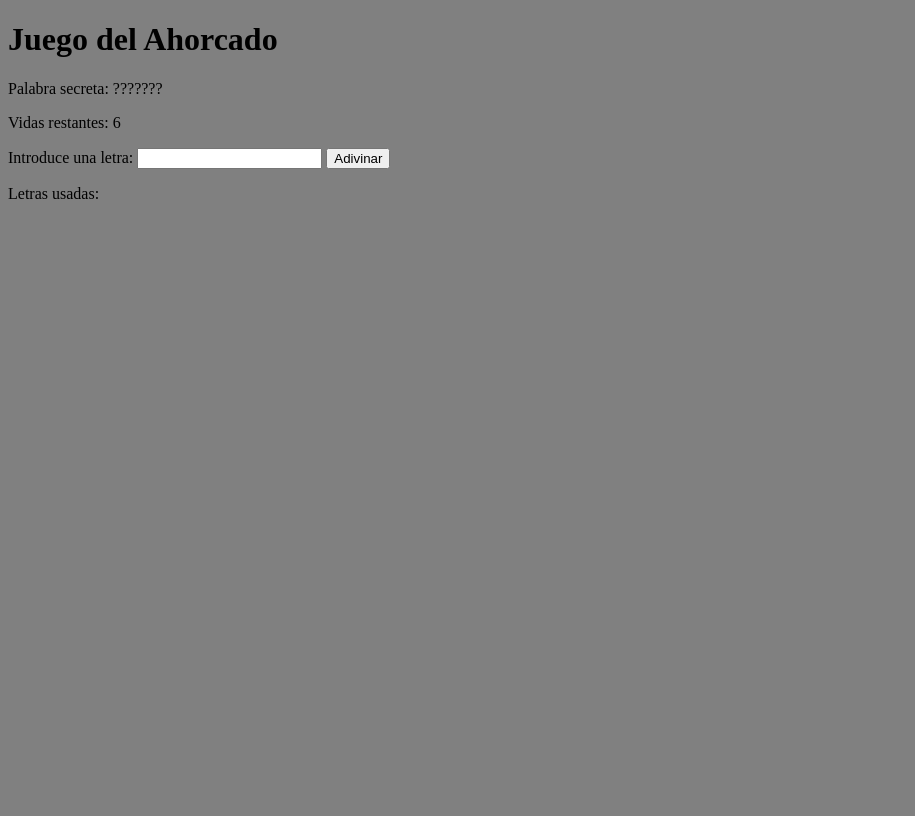
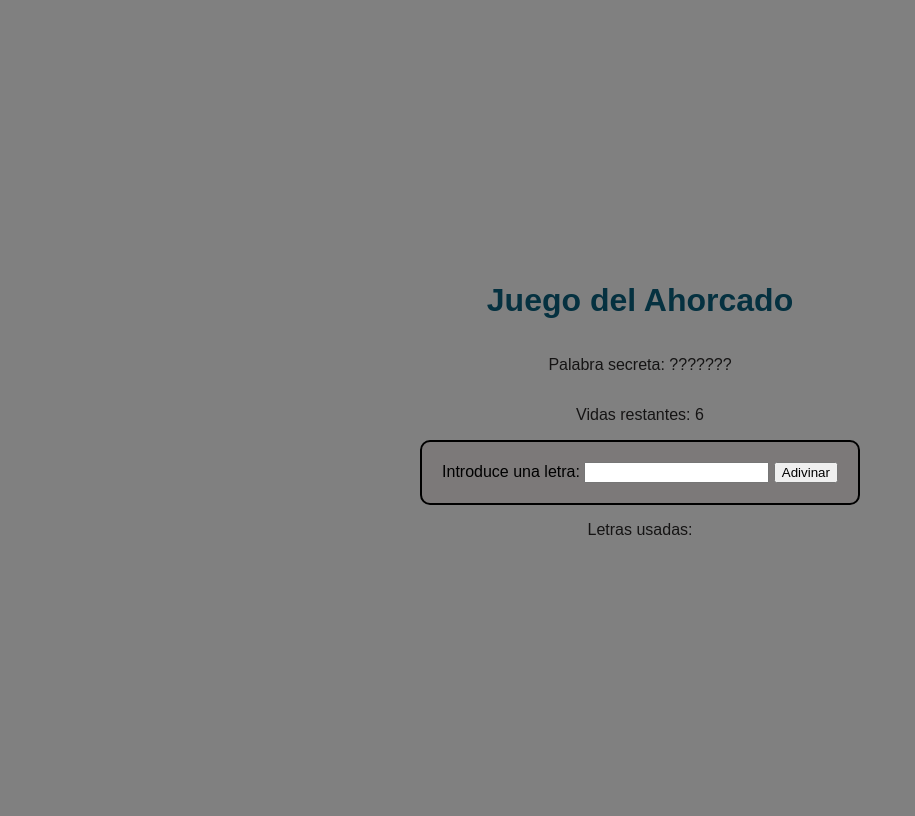
Before and after one commit to laleexs/AE1-DESPLIEGE, a PHP site: page /DESPLIEGE/ in a window 1280 px wide. Shown: the whole page, without its empty margins (0-915 px from the left). Before the commit the page ends 199 px from the top, so only its background shows below. Run offline with PHP 8.4, Linux system fonts and the light colour scheme.

Commit message:
añadidos elementos css para mejorar un poco el estilo del documento

```diff
--- a/estilos.css
+++ b/estilos.css
@@ -1,3 +1,26 @@
 body {
     background-color:gray;
+    font-family: Arial, Helvetica, sans-serif;
+    display : flex;
+     flex-direction: column;
+    justify-content: center;
+    align-items: center;
+    height: 100vh;
+
+
 }
+
+h1 {
+    color:rgb(5, 49, 64)
+}
+
+p {
+    color: rgb(21, 20, 20)
+}
+
+form {
+  border: 2px solid black;   /* grosor, estilo y color del borde */
+  padding: 20px;             /* espacio interior */
+  border-radius: 10px;       /* esquinas redondeadas */
+  background-color: rgb(124, 121, 121);   /* color de fondo opcional */
+}
```
